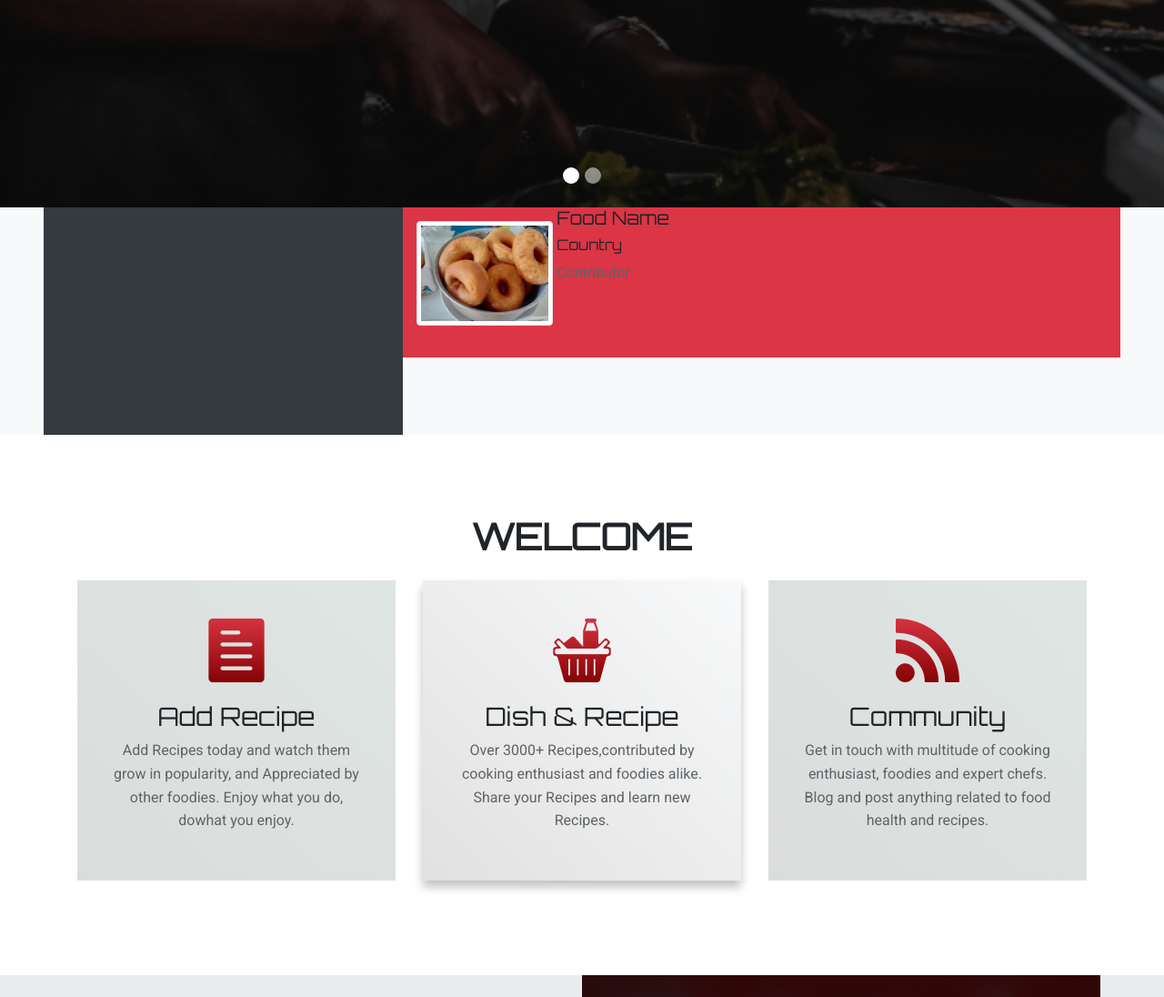
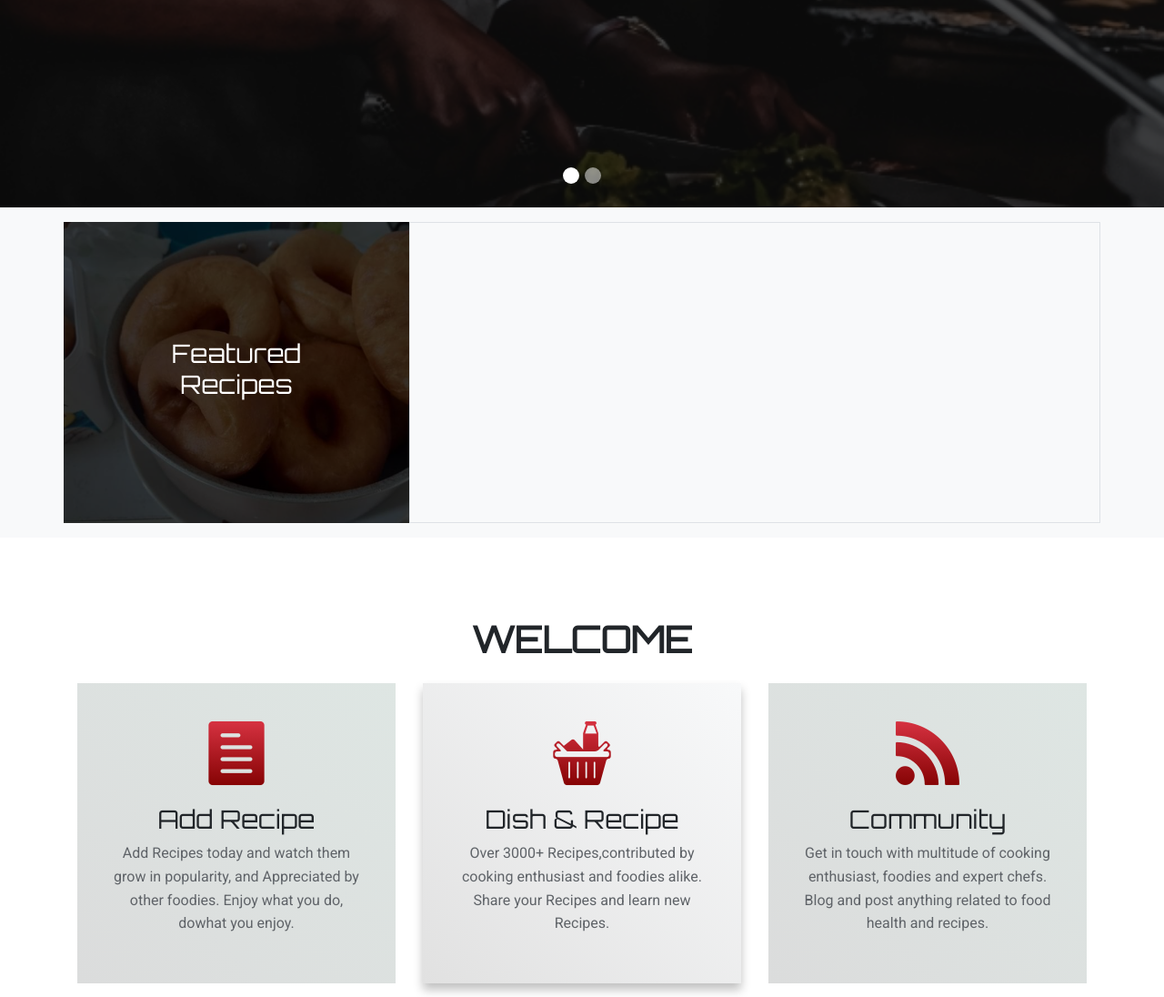
Before and after one commit to ndmichael/Social-Recipe-WebApp, a Django app: page / in a window 1280 px wide. Shown: the part 572-1668 px from the top of the page at 91% size. Run offline with Django 3.2, Linux system fonts and the light colour scheme; data that the repository does not hold is empty; some libraries are stand-ins or nearby versions.

Commit message:
updated index.html

```diff
--- a/cookella/templates/cookella/index.html
+++ b/cookella/templates/cookella/index.html
@@ -69,36 +69,31 @@
 </div>
 
 <section>
-    <div class="container-fluid">
-        <div class=" row px-5">
-            <div class="col-12 col-md-4 bg-dark h-100">
-                <div style="height:250px">
+    <div class="container my-3" id="ft_recipes">
+        <div class=" row">
+            <div class="col-12 col-md-4 bg_layer">
+                <h3 class=" text-white">Featured Recipes</h3>
+            </div>
+            <div class="col-12 col-md-8 border" >
+                <div class="row">
+                    {% for recipe in ft_recipes %}
+                    <div class="col-6">
+                        <a href="{%  url 'recipes' recipe.pk recipe.slug %}" class="d-flex justify-content-lg-start p-3">
+                            <div>
+                                <img class="img-fluid m-0 p-0" src="{{ recipe.food_image.url }}"
+                                style="min-width: 100%; width: 200px; height: 120px; padding-right: 5px; object-fit: cover;">
+                            </div>
+                            <div  class="p-2" style="width: 100%;">
+                                <h6 ><b class="text-dark">{{recipe.food_name}}</b></h6>
+                                <h6 class="text-danger"><small>{{recipe.country.name}}</small></h6>
+                                <p>{{recipe.contributor}}</p>
+                            </div>
+                        </a>
+                    </div>
+                   {% endfor %}
 
-                </div>
-            </div>
-            <div class="col-12 col-md-8 bg-danger h-100" >
-                <div class="row">
-                    <div class="col-6">
-                        <div>
-                            <span style="width: 150px; height: 150px;">
-                                <img class="img-fluid img-thumbnail" src="{% static "cookella/images/ft-img1.jpg" %}">
-                            </span>
-                            <span>
-                                <h5>Food Name</h5>
-                                <h6>Country</h6>
-                                <p>Contributor</p>
-                            </span>
-                        </div>
-                    </div>
-                    <div class="col-6">
 
-                    </div>
-                    <div class="col-6">
 
-                    </div>
-                    <div class="col-6">
-
-                    </div>
                 </div>
             </div>
         </div>
```
